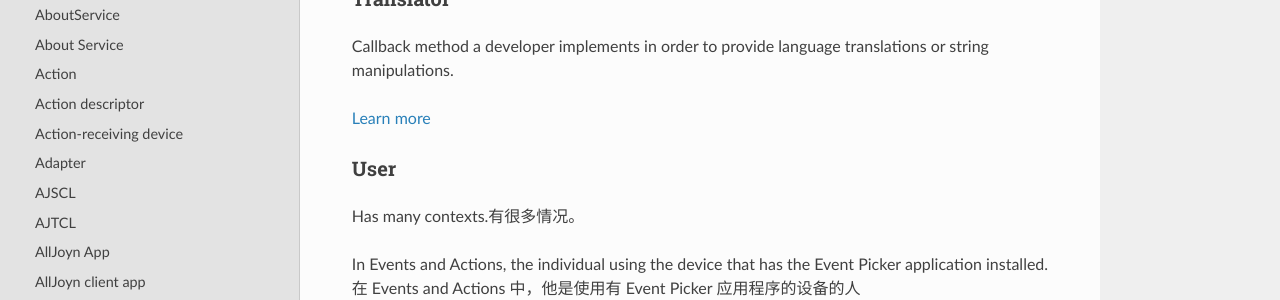
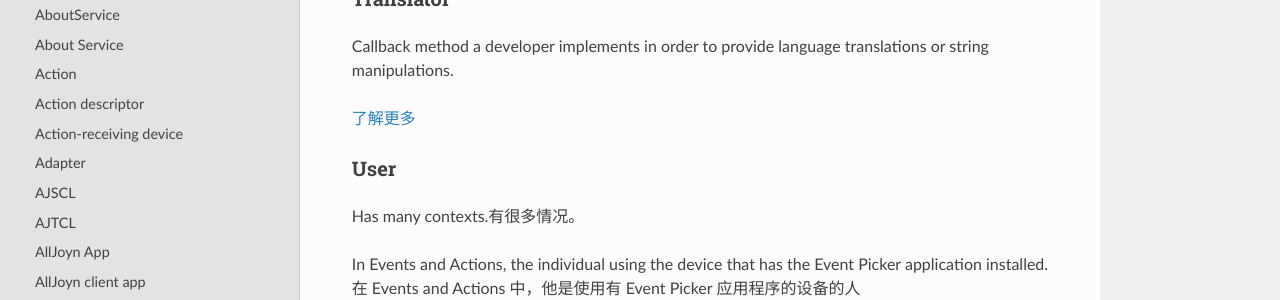
Before and after one commit to smart-conn/alljoyn-zh, an MkDocs documentation site: the page built from docs/learn/glossary.md, in a window 1280 px wide and 900 px high, scrolled down 13118 px. Shown: the part 149-449 px from the top of the window. Built offline with MkDocs 1.6.1, drawn with Linux system fonts in a browser that asks for light colours; nearby versions of some CDN libraries.

Commit message:
Update glossary.md

```diff
--- a/docs/learn/glossary.md
+++ b/docs/learn/glossary.md
@@ -591,7 +591,7 @@ service is defined by the set of AllJoyn service frameworks used.
 Callback method a developer implements in order to provide
 language translations or string manipulations.
 
-[Learn more][events-and-actions]
+[了解更多][events-and-actions]
 
 ### User
 
```
